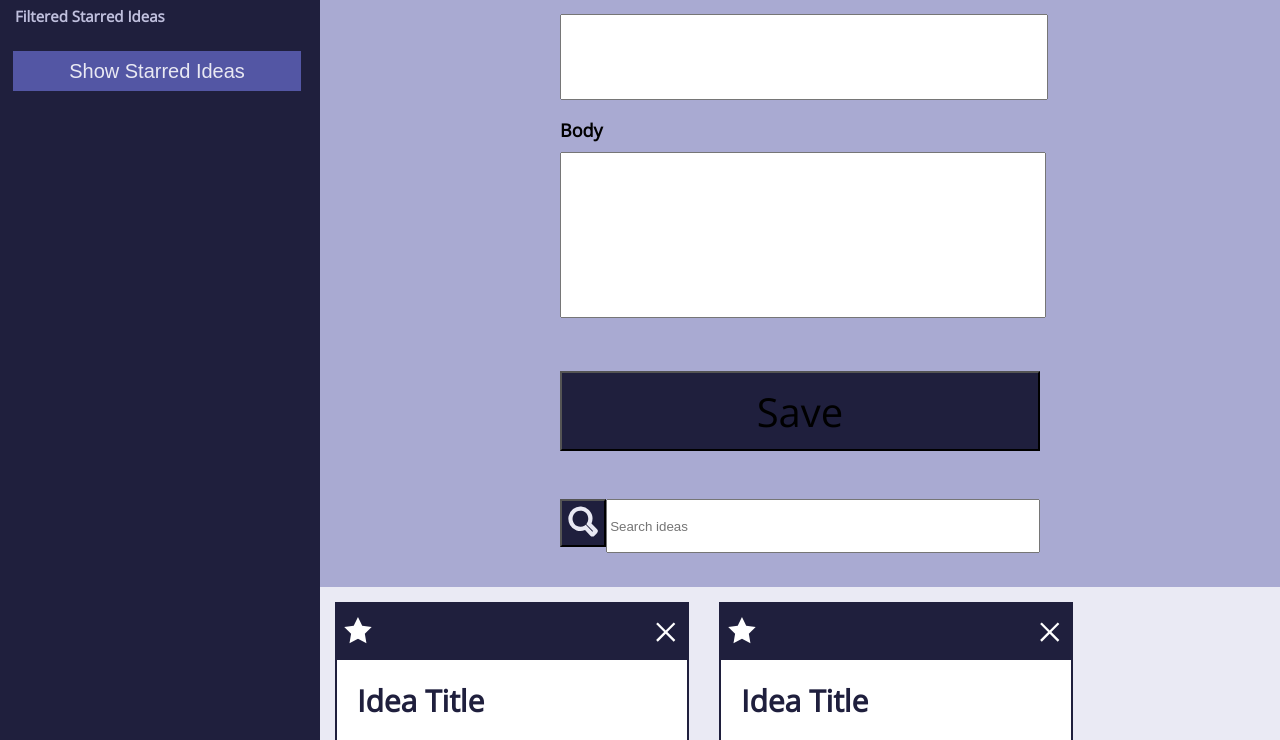
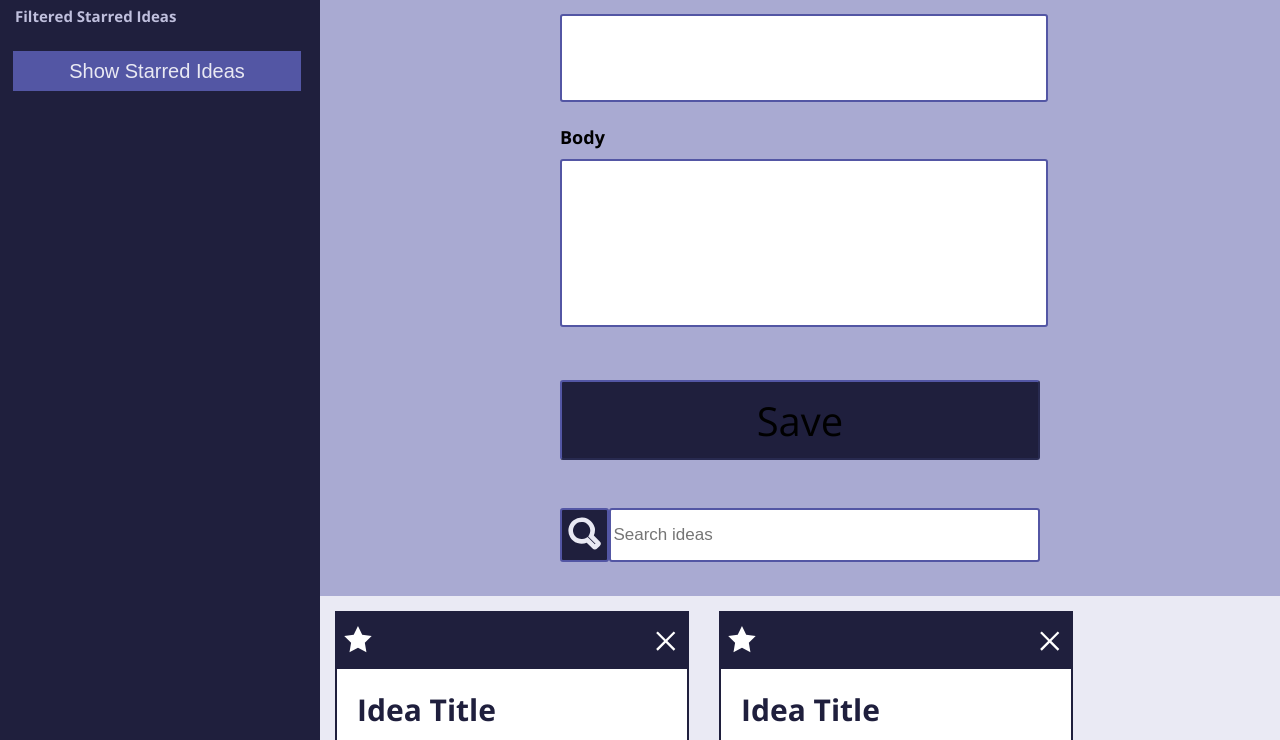
Before and after one commit to rachelJensen/ideabox, a plain HTML site: page index.html in a window 1280 px wide. Shown: the part 78-818 px from the top of the page. Drawn offline with nearby package versions, Linux system fonts and the light colour scheme.

Commit message:
Adjust font and add form borders

```diff
--- a/index.html
+++ b/index.html
@@ -4,6 +4,7 @@
     <link rel="stylesheet" href="styles.css">
     <link rel="preconnect" href="https://fonts.gstatic.com">
     <link href="https://fonts.googleapis.com/css2?family=Open+Sans&display=swap" rel="stylesheet">
+    <link href="https://fonts.googleapis.com/css2?family=Open+Sans:wght@200;700&display=swap" rel="stylesheet">
     <meta charset="utf-8">
     <title></title>
   </head>
@@ -17,7 +18,7 @@
       <section class="form-section">
         <form id="idea-input">
           <h3>Title</h3>
-          <input type="text" id="title-input" class="title-field">
+          <textarea id="title-input" class="title-field"></textarea>
           <h3>Body</h3>
           <textarea id="body-input" class="body-field"></textarea>
           <button class="save-button">Save</button>
--- a/styles.css
+++ b/styles.css
@@ -54,7 +54,10 @@ h3 {
 .title-field {
   height: 80px;
   width: 100%;
-  /* border: 10px #5356A4; */
+  resize: none;
+  border-width: 2px;
+  border-radius: 3px;
+  border-color: #5356A4;
 }
 
 .body-field{
@@ -63,6 +66,9 @@ h3 {
   width: 100%;
   align-items: center;
   resize: none;
+  border-width: 2px;
+  border-radius: 3px;
+  border-color: #5356A4;
 }
 
 .starred-button {
@@ -82,6 +88,10 @@ h3 {
   background-color: #1F1F3D;
   font-size: 40px;
   font-family: "Open Sans";
+  /* font-style: bold; */
+  border-width: 2px;
+  border-radius: 3px;
+  border-color: #5356A4;
 }
 
 .search-bar {
@@ -91,14 +101,23 @@ h3 {
 }
 
 .search-button {
-  height: 100%;
-  width: 50px;
+  height: 54px;
+  width: 54px;
   background: #1F1F3D;
+  border-width: 2px;
+  border-radius: 3px;
+  border-color: #5356A4;
+  border-style: solid;
 }
 
 .search-field {
   height: 100%;
   width: 100%;
+  border-width: 2px;
+  border-radius: 3px;
+  border-color: #5356A4;
+  border-style: solid;
+  font-size: 17px;
 }
 
 .form-section {
```
